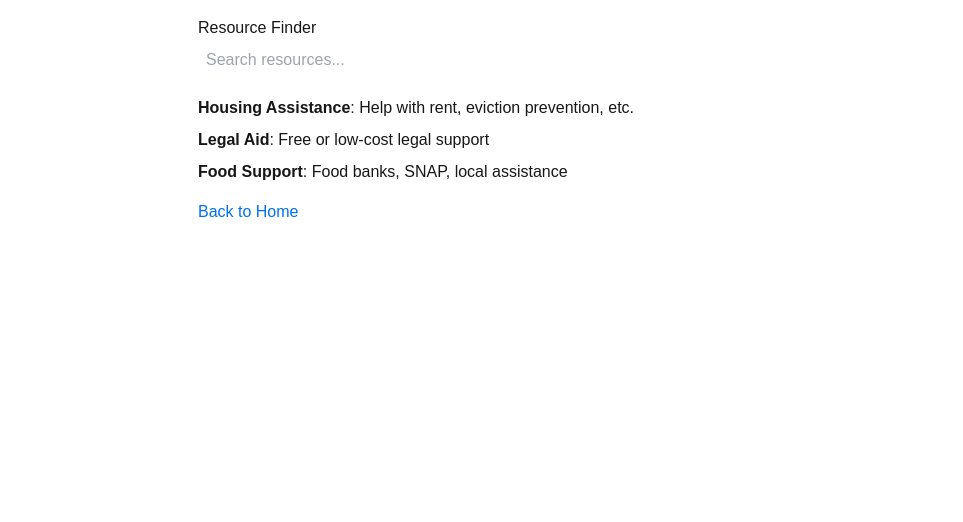
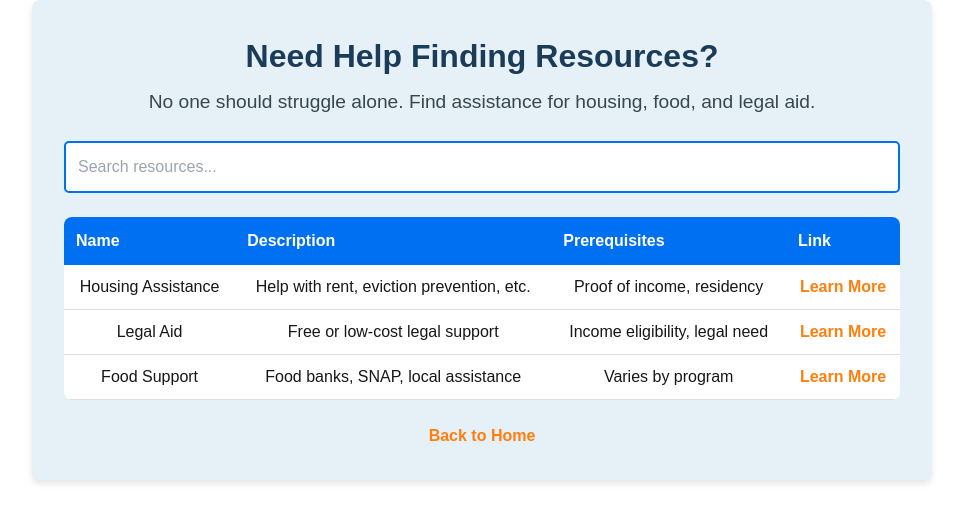
Before and after one commit to aerin-krebs/5915Eviction2, a Next.js app in the folder eviction2app/: page /resource-finder in a window 1280 px wide. Shown: the top 522 px of the page, without its empty margins (158-1121 px from the left). Built offline with nearby package versions, Linux system fonts and the light colour scheme.

Commit message:
seperated CSS and better table formatting

```diff
--- /dev/null
+++ b/eviction2app/src/app/resource-finder/ResourceFinder.module.css
@@ -0,0 +1,84 @@
+/* General Page Styling */
+.container {
+    padding: 2rem;
+    max-width: 900px;
+    margin: 0 auto;
+    background-color: #e6f0f7;
+    border-radius: 8px;
+    box-shadow: 0px 4px 6px rgba(0, 0, 0, 0.1);
+    text-align: center;
+}
+
+/* Title and Subtitle */
+.title {
+    color: #1b3c59;
+    font-size: 2rem;
+    font-weight: bold;
+    margin-bottom: 0.5rem;
+}
+
+.subtitle {
+    color: #37474f;
+    font-size: 1.2rem;
+    margin-bottom: 1.5rem;
+}
+
+/* Search Bar */
+.searchInput {
+    width: 100%;
+    padding: 0.75rem;
+    font-size: 1rem;
+    border: 2px solid #0070f3;
+    border-radius: 5px;
+    margin-bottom: 1.5rem;
+}
+
+/* Table Styling */
+.table {
+    width: 100%;
+    border-collapse: collapse;
+    background: white;
+    border-radius: 8px;
+    overflow: hidden;
+}
+
+.table th {
+    background-color: #0070f3;
+    color: white;
+    padding: 12px;
+    font-size: 1rem;
+    text-align: left;
+}
+
+.table td {
+    padding: 10px;
+    border-bottom: 1px solid #ddd;
+}
+
+.table tr:hover {
+    background-color: #f1f9ff;
+}
+
+/* Links */
+.link {
+    color: #ff7f0e;
+    text-decoration: none;
+    font-weight: bold;
+}
+
+.link:hover {
+    text-decoration: underline;
+}
+
+/* Back Link */
+.backLink {
+    display: inline-block;
+    margin-top: 1.5rem;
+    color: #ff7f0e;
+    font-weight: bold;
+    text-decoration: none;
+}
+
+.backLink:hover {
+    text-decoration: underline;
+}
--- a/eviction2app/src/app/resource-finder/page.js
+++ b/eviction2app/src/app/resource-finder/page.js
@@ -2,14 +2,31 @@
 
 import Link from 'next/link';
 import { useState } from 'react';
+import styles from './ResourceFinder.module.css'; // Import CSS file
 
 export default function ResourceFinder() {
     const [searchTerm, setSearchTerm] = useState('');
+
     // Example resources
     const resources = [
-        { name: 'Housing Assistance', description: 'Help with rent, eviction prevention, etc.' },
-        { name: 'Legal Aid', description: 'Free or low-cost legal support' },
-        { name: 'Food Support', description: 'Food banks, SNAP, local assistance' },
+        {
+            name: 'Housing Assistance',
+            description: 'Help with rent, eviction prevention, etc.',
+            prerequisites: 'Proof of income, residency',
+            link: '/housing-assistance',
+        },
+        {
+            name: 'Legal Aid',
+            description: 'Free or low-cost legal support',
+            prerequisites: 'Income eligibility, legal need',
+            link: '/legal-aid',
+        },
+        {
+            name: 'Food Support',
+            description: 'Food banks, SNAP, local assistance',
+            prerequisites: 'Varies by program',
+            link: '/food-support',
+        },
     ];
 
     const filteredResources = resources.filter((resource) =>
@@ -17,50 +34,48 @@ export default function ResourceFinder() {
     );
 
     return (
-        <div style={styles.container}>
-            <h1>Resource Finder</h1>
+        <div className={styles.container}>
+            <h1 className={styles.title}>Need Help Finding Resources?</h1>
+            <p className={styles.subtitle}>
+                No one should struggle alone. Find assistance for housing, food, and legal aid.
+            </p>
+
             <input
                 type="text"
                 placeholder="Search resources..."
                 value={searchTerm}
                 onChange={(e) => setSearchTerm(e.target.value)}
-                style={styles.searchInput}
+                className={styles.searchInput}
             />
-            <ul style={styles.list}>
-                {filteredResources.map((resource, index) => (
-                    <li key={index} style={styles.listItem}>
-                        <strong>{resource.name}</strong>: {resource.description}
-                    </li>
-                ))}
-            </ul>
-            <Link href="/" style={styles.backLink}>
+
+            <table className={styles.table}>
+                <thead>
+                    <tr>
+                        <th>Name</th>
+                        <th>Description</th>
+                        <th>Prerequisites</th>
+                        <th>Link</th>
+                    </tr>
+                </thead>
+                <tbody>
+                    {filteredResources.map((resource, index) => (
+                        <tr key={index}>
+                            <td>{resource.name}</td>
+                            <td>{resource.description}</td>
+                            <td>{resource.prerequisites}</td>
+                            <td>
+                                <Link href={resource.link} className={styles.link}>
+                                    Learn More
+                                </Link>
+                            </td>
+                        </tr>
+                    ))}
+                </tbody>
+            </table>
+
+            <Link href="/" className={styles.backLink}>
                 Back to Home
             </Link>
         </div>
     );
 }
-
-const styles = {
-    container: {
-        padding: '1rem',
-        maxWidth: '600px',
-        margin: '0 auto',
-    },
-    searchInput: {
-        width: '100%',
-        padding: '0.5rem',
-        marginBottom: '1rem',
-    },
-    list: {
-        listStyleType: 'none',
-        paddingLeft: 0,
-        marginBottom: '1rem',
-    },
-    listItem: {
-        marginBottom: '0.5rem',
-    },
-    backLink: {
-        color: '#0070f3',
-        textDecoration: 'none',
-    },
-};
```
